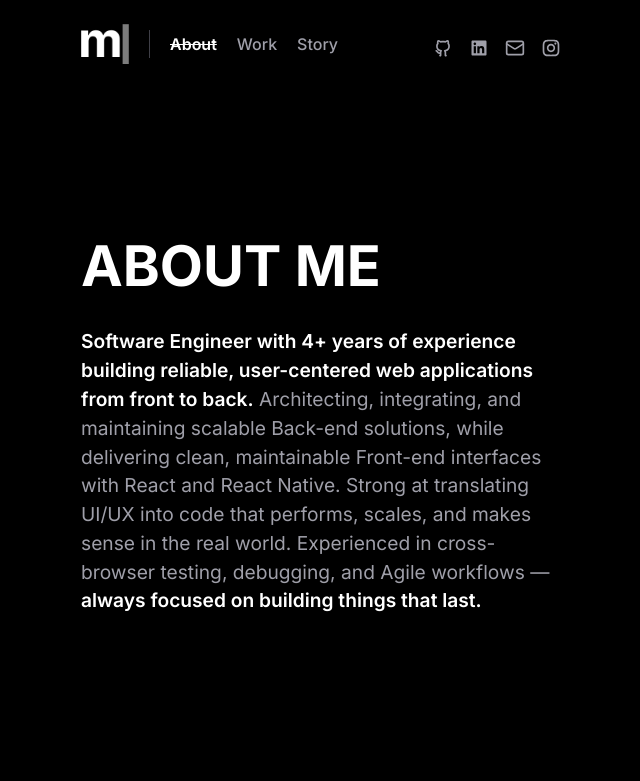
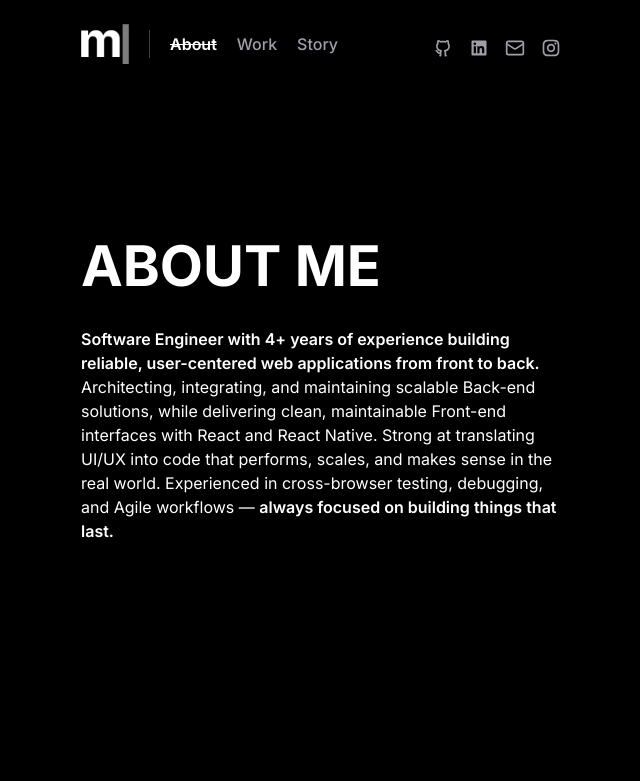
Before and after one commit to makeneto/makenedev, a React (Vite) app: page /about in a window 1280 px wide. Shown: the top 781 px of the page, without its empty margins (319-959 px from the left). Built offline with nearby package versions, Linux system fonts and the light colour scheme; a web font is replaced by a local one.

Commit message:
style: create a className for default description styles

```diff
--- a/src/components/about/AboutDescription.tsx
+++ b/src/components/about/AboutDescription.tsx
@@ -1,7 +1,7 @@
 export default function AboutDescription() {
   return (
     <section className="grid gap-20">
-      <div className="default-header__description default-header--about">
+      <div className="description--normal default-header--about">
         <p>
           <span>
             Software Engineer with 4+ years of experience building reliable,
```
